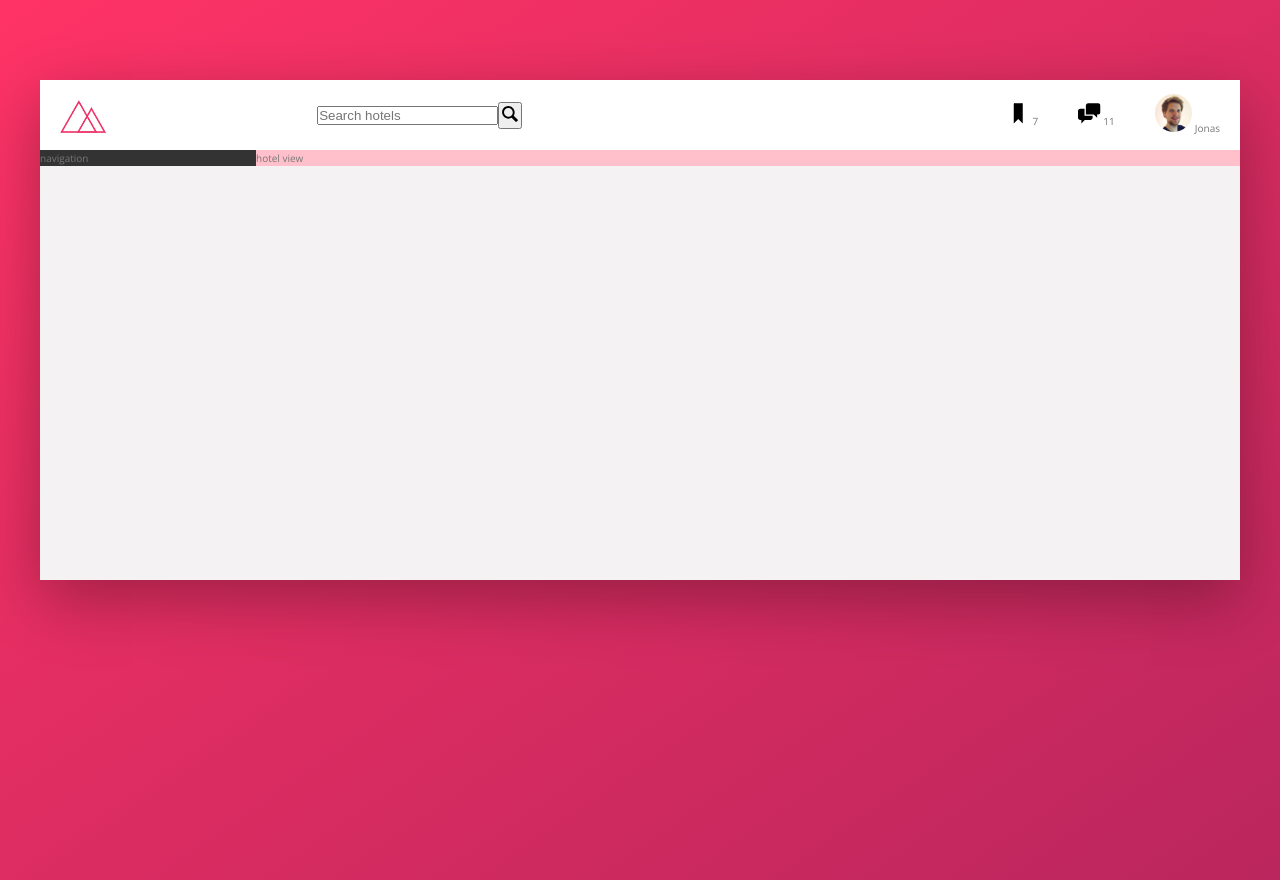
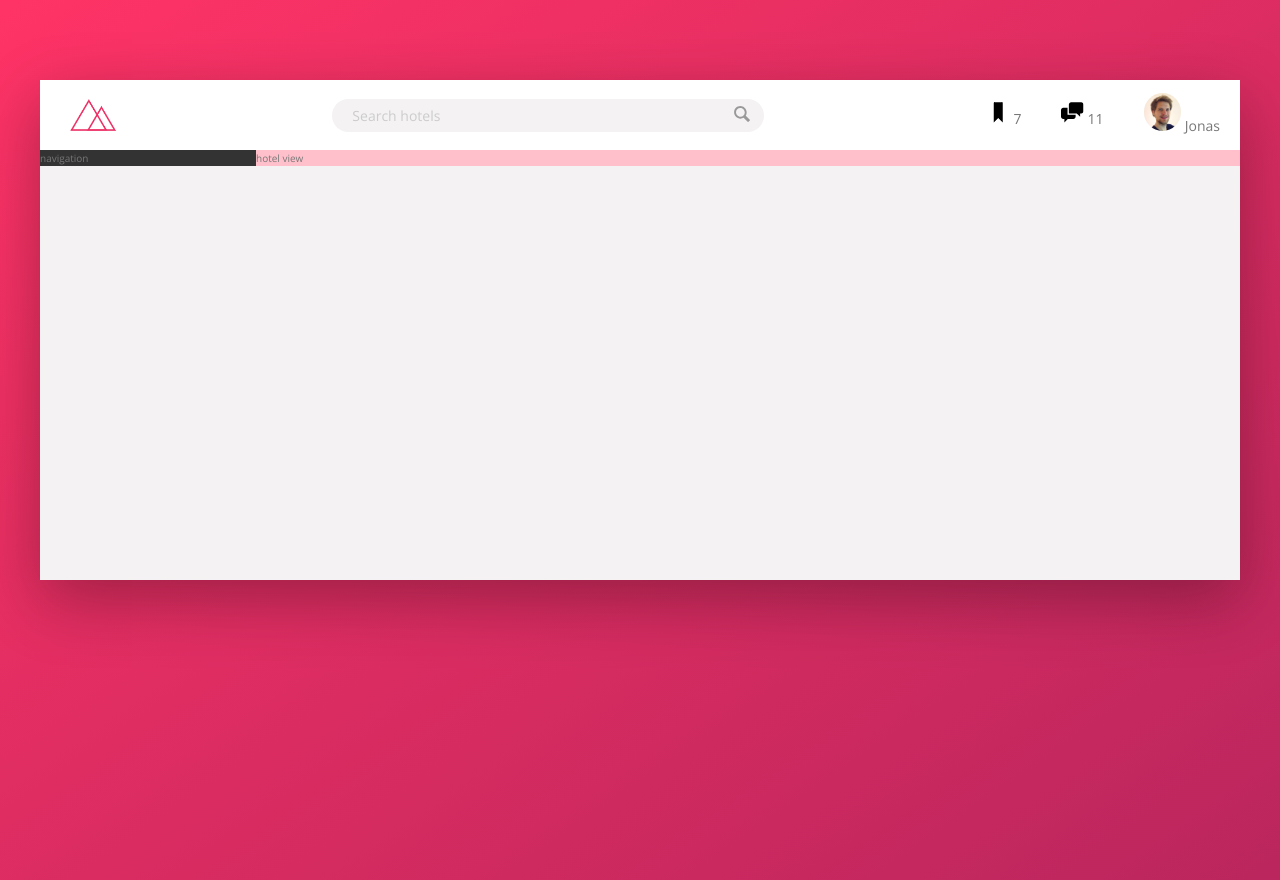
Before and after one commit to Naveen-S/trillo, a website: page index.html in a window 1280 px wide. Drawn offline with nearby package versions, Linux system fonts and the light colour scheme.

Commit message:
Header: Styling input search box.

```diff
--- a/sass/_components.scss
+++ b/sass/_components.scss
@@ -2,7 +2,7 @@
 // LOGO
 .logo {
     height: 3.25rem;
-    margin: 2rem;
+    margin-left: 3rem;
 }
 
 /************************************************************/
@@ -10,19 +10,47 @@
 .search {
     display: flex;
     align-items: center;
-    width: 40%;
+    flex: 0 0 40%;
+    justify-content: center;
 
     &__input {
+        font-size: inherit;
+        font-family: inherit;
+        color: inherit;
+        background-color: var(--color-grey-light-2);
+        outline: none;
+        border-radius: 10rem;
+        border: none;
+        margin-right: -3.25rem;
+        padding: 0.7rem 2rem;
+        width: 90%;
+        transition: all 0.2s;
 
+        &:focus {
+            outline: none;
+            width: 100%;
+        }
+        &::-webkit-input-placeholder {
+            font-weight: 100;
+            color: var(--color-grey-light-4);
+        }
     }
 
+    &__input:focus + &__button {
+        background-color: var(--color-grey-light-3);
+    }
+
+
     &__button {
-
+        background-color: var(--color-grey-light-2);
+        border: none;
+        outline: none;
     }
 
     &__icon {
         height: 2rem;
         width: 2rem;
+        fill: var(--color-grey-dark-3);
     }
 }
 
--- a/sass/_layout.scss
+++ b/sass/_layout.scss
@@ -7,10 +7,14 @@
     min-height: 50rem;
 }
 .header {
-    display: flex;
+    font-size: 1.4rem;
     background-color: var(--color-white);
     height: 7rem;
+
+    display: flex;
     justify-content: space-between;
+    align-items: center;
+
 }
 
 .content {
```
Also changed, not shown: css/style.css.
